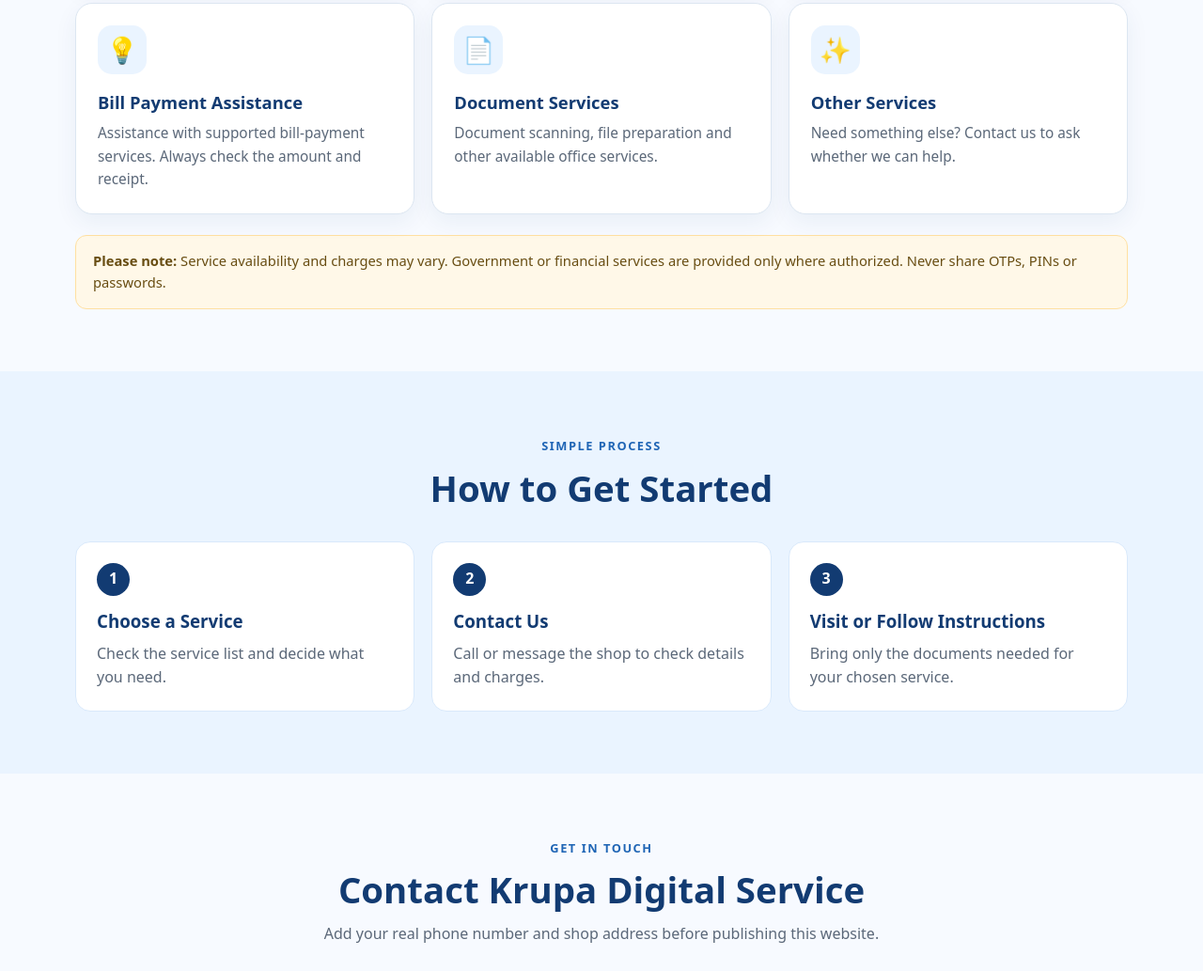
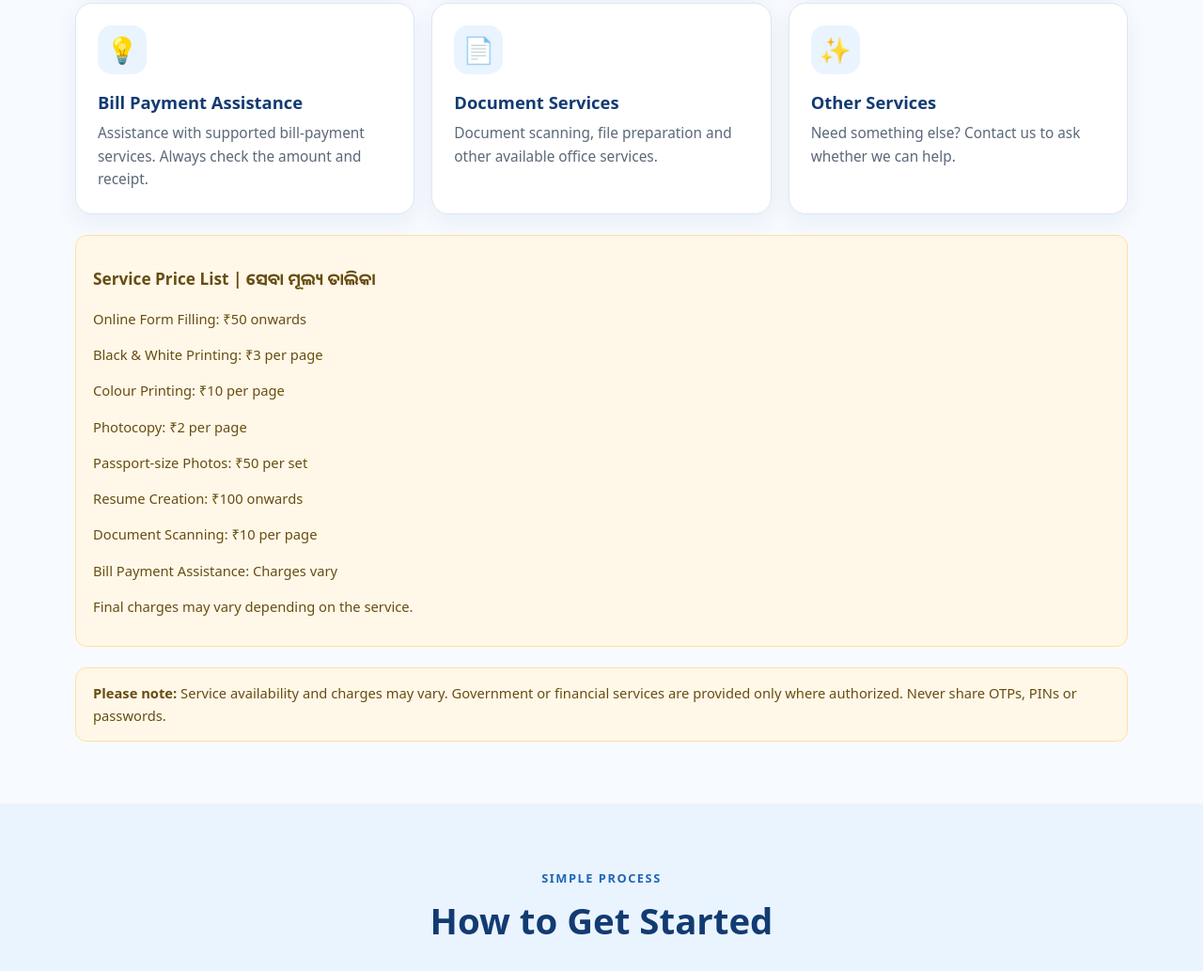
Before and after one commit to krupaservicei/Krupa-Digital-Service, a plain HTML site: page index.html in a window 1280 px wide. Shown: the part 1171-2204 px from the top of the page at 94% size. Drawn offline with Linux system fonts and the light colour scheme.

Commit message:
Update service price list in index.html
Added service price list and related notices.

```diff
--- a/index.html
+++ b/index.html
@@ -156,6 +156,18 @@
           <article class="service"><div class="icon">✨</div><h3 data-lang="en">Other Services</h3><h3 data-lang="or">ଅନ୍ୟାନ୍ୟ ସେବା</h3><p data-lang="en">Need something else? Contact us to ask whether we can help.</p><p data-lang="or">ଅନ୍ୟ କୌଣସି ସେବା ଆବଶ୍ୟକ କି? ଆମେ ସହାୟତା କରିପାରିବୁ କି ନାହିଁ ପଚାରନ୍ତୁ।</p></article>
         </div>
         <div class="notice">
+  <h3>Service Price List | ସେବା ମୂଲ୍ୟ ତାଲିକା</h3>
+  <p>Online Form Filling: ₹50 onwards</p>
+  <p>Black &amp; White Printing: ₹3 per page</p>
+  <p>Colour Printing: ₹10 per page</p>
+  <p>Photocopy: ₹2 per page</p>
+  <p>Passport-size Photos: ₹50 per set</p>
+  <p>Resume Creation: ₹100 onwards</p>
+  <p>Document Scanning: ₹10 per page</p>
+  <p>Bill Payment Assistance: Charges vary</p>
+  <p>Final charges may vary depending on the service.</p>
+</div>
+        <div class="notice">
           <strong data-lang="en">Please note:</strong><strong data-lang="or">ଦୟାକରି ଧ୍ୟାନ ଦିଅନ୍ତୁ:</strong>
           <span data-lang="en">Service availability and charges may vary. Government or financial services are provided only where authorized. Never share OTPs, PINs or passwords.</span>
           <span data-lang="or">ସେବା ଉପଲବ୍ଧତା ଓ ଶୁଳ୍କ ବଦଳିପାରେ। ସରକାରୀ କିମ୍ବା ଆର୍ଥିକ ସେବା କେବଳ ଅନୁମତି ଥିଲେ ଦିଆଯାଏ। OTP, PIN କିମ୍ବା ପାସୱାର୍ଡ କାହାକୁ ଦିଅନ୍ତୁ ନାହିଁ।</span>
```
